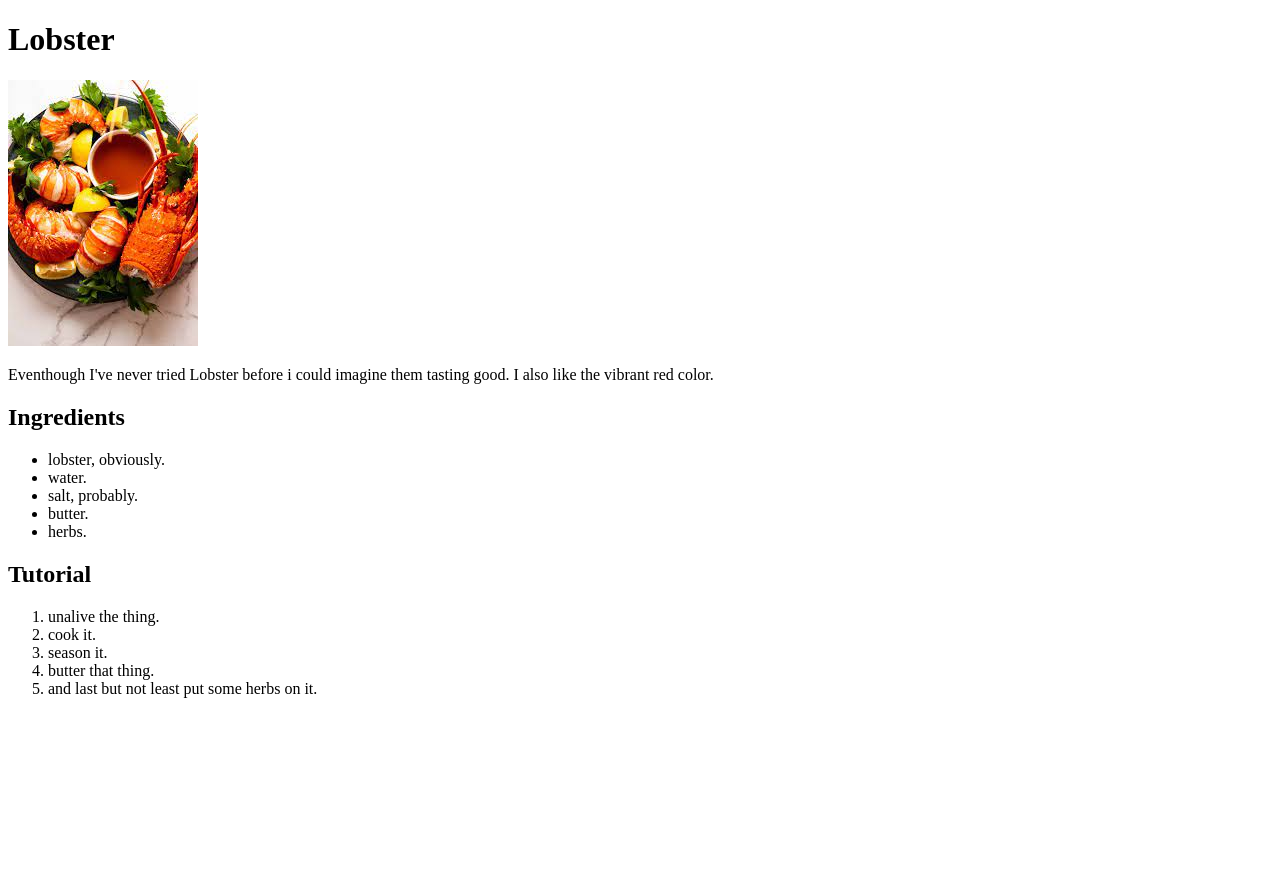
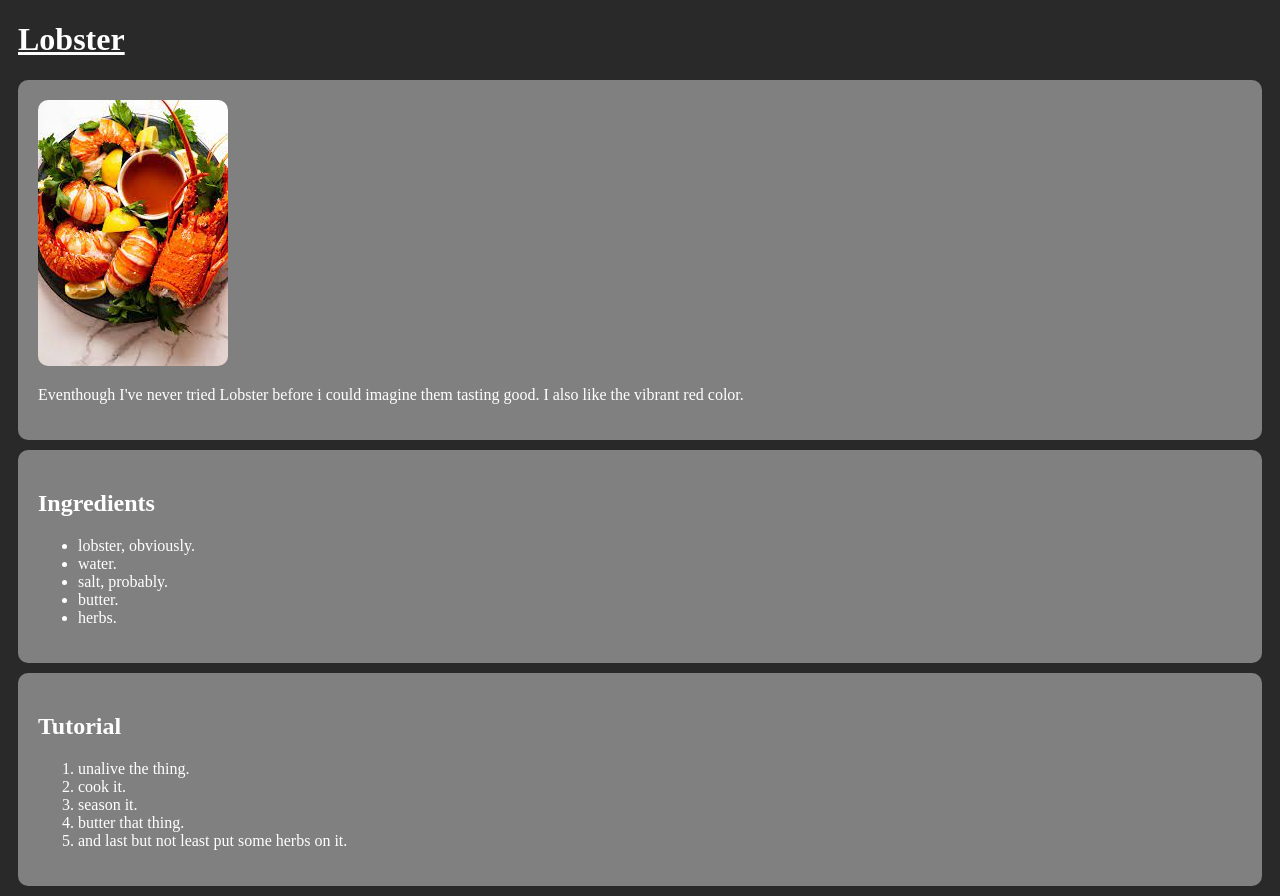
Before and after one commit to GrayMigii/odin-recipes, a plain HTML site: page lobster.html in a window 1280 px wide. Before the commit the page ends 800 px from the top, so only its background shows below. Drawn offline with Linux system fonts and the light colour scheme.

Commit message:
added css

```diff
--- a/lobster.html
+++ b/lobster.html
@@ -5,14 +5,22 @@
     <meta http-equiv="X-UA-Compatible" content="IE=edge" />
     <meta name="viewport" content="width=device-width, initial-scale=1.0" />
     <title>Lobster</title>
+    <link rel="stylesheet" href="style.css" />
   </head>
   <body>
+    <div class="heading">
       <h1>Lobster</h1>
+    </div>
+
+    <div class="description">
       <img src="img/lobster.jpeg" alt="a delicious lobster" />
       <p>
         Eventhough I've never tried Lobster before i could imagine them tasting
         good. I also like the vibrant red color.
       </p>
+    </div>
+
+    <div class="ingredients">
       <h2>Ingredients</h2>
       <ul>
         <li>lobster, obviously.</li>
@@ -21,6 +29,9 @@
         <li>butter.</li>
         <li>herbs.</li>
       </ul>
+    </div>
+
+    <div class="steps">
       <h2>Tutorial</h2>
       <ol>
         <li>unalive the thing.</li>
@@ -29,5 +40,6 @@
         <li>butter that thing.</li>
         <li>and last but not least put some herbs on it.</li>
       </ol>
+    </div>
   </body>
 </html>
--- /dev/null
+++ b/style.css
@@ -0,0 +1,24 @@
+*{
+    color: white;
+}
+
+
+body {
+    background-color: rgb(41, 41, 41);
+}
+
+img {
+    border-radius: 10px;
+}
+
+.description, .links, .ingredients, .steps{
+    padding: 20px;
+    margin: 10px;
+    background-color: gray;
+    border-radius: 10px;
+}
+
+.heading{
+    margin-left: 10px;
+    text-decoration: underline;
+}
```
Also changed, not shown: index.html (+11 -2 lines), octupus.html (+14 -2 lines), salmon.html (+12 -0 lines). Lines whose indentation alone changed are shown as unchanged.
